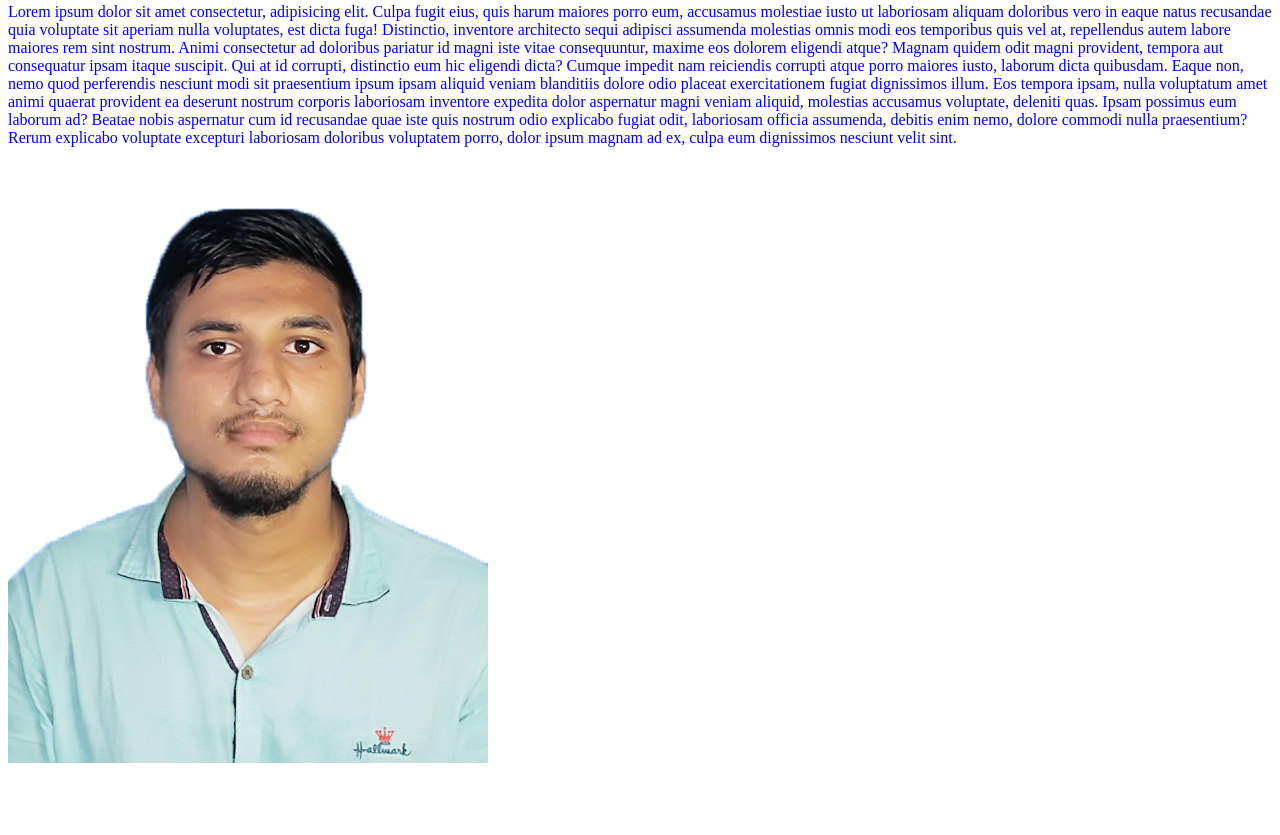
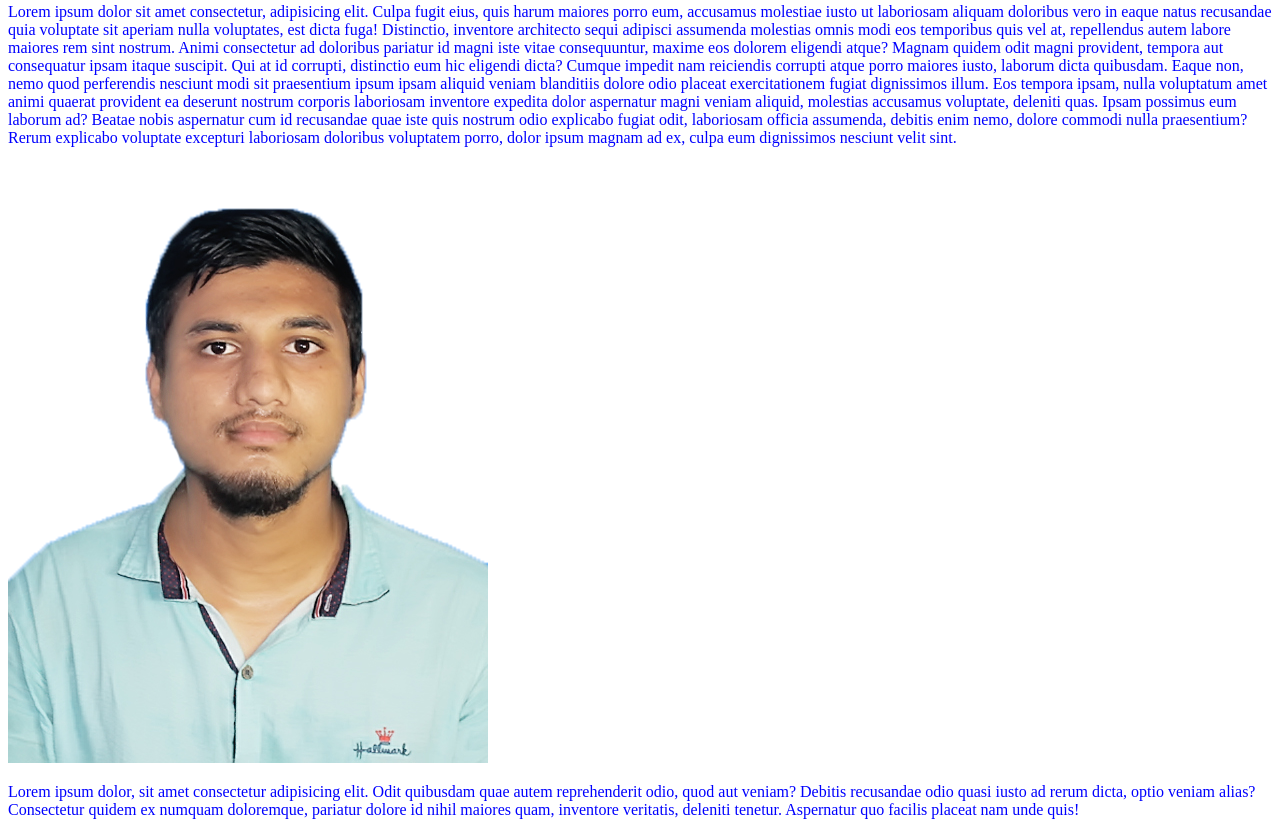
Before and after one commit to shahadat4536/my-first-repo, a plain HTML site: page index.html in a window 1280 px wide. Shown: the part 677-1512 px from the top of the page. Before the commit the page ends 1452 px from the top, so only its background shows below. Drawn offline with Linux system fonts and the light colour scheme.

Commit message:
test branch

```diff
--- a/index.html
+++ b/index.html
@@ -15,5 +15,7 @@
     <p>Lorem ipsum dolor sit amet consectetur, adipisicing elit. Culpa fugit eius, quis harum maiores porro eum, accusamus molestiae iusto ut laboriosam aliquam doloribus vero in eaque natus recusandae quia voluptate sit aperiam nulla voluptates, est dicta fuga! Distinctio, inventore architecto sequi adipisci assumenda molestias omnis modi eos temporibus quis vel at, repellendus autem labore maiores rem sint nostrum. Animi consectetur ad doloribus pariatur id magni iste vitae consequuntur, maxime eos dolorem eligendi atque? Magnam quidem odit magni provident, tempora aut consequatur ipsam itaque suscipit. Qui at id corrupti, distinctio eum hic eligendi dicta? Cumque impedit nam reiciendis corrupti atque porro maiores iusto, laborum dicta quibusdam. Eaque non, nemo quod perferendis nesciunt modi sit praesentium ipsum ipsam aliquid veniam blanditiis dolore odio placeat exercitationem fugiat dignissimos illum. Eos tempora ipsam, nulla voluptatum amet animi quaerat provident ea deserunt nostrum corporis laboriosam inventore expedita dolor aspernatur magni veniam aliquid, molestias accusamus voluptate, deleniti quas. Ipsam possimus eum laborum ad? Beatae nobis aspernatur cum id recusandae quae iste quis nostrum odio explicabo fugiat odit, laboriosam officia assumenda, debitis enim nemo, dolore commodi nulla praesentium? Rerum explicabo voluptate excepturi laboriosam doloribus voluptatem porro, dolor ipsum magnam ad ex, culpa eum dignissimos nesciunt velit sint.</p>
 
     <img src="shahadat-7.png" alt="">
+
+    <p>Lorem ipsum dolor, sit amet consectetur adipisicing elit. Odit quibusdam quae autem reprehenderit odio, quod aut veniam? Debitis recusandae odio quasi iusto ad rerum dicta, optio veniam alias? Consectetur quidem ex numquam doloremque, pariatur dolore id nihil maiores quam, inventore veritatis, deleniti tenetur. Aspernatur quo facilis placeat nam unde quis!</p>
 </body>
 </html>
```
